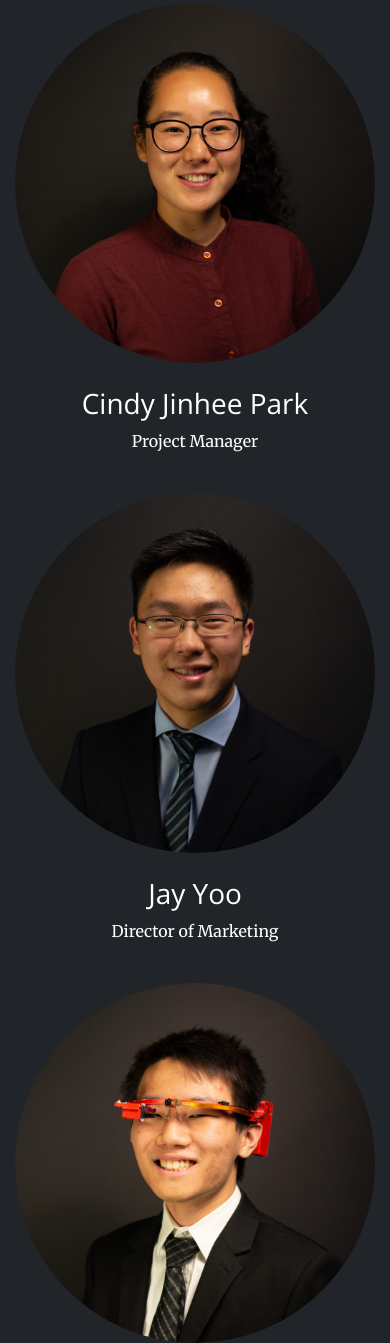
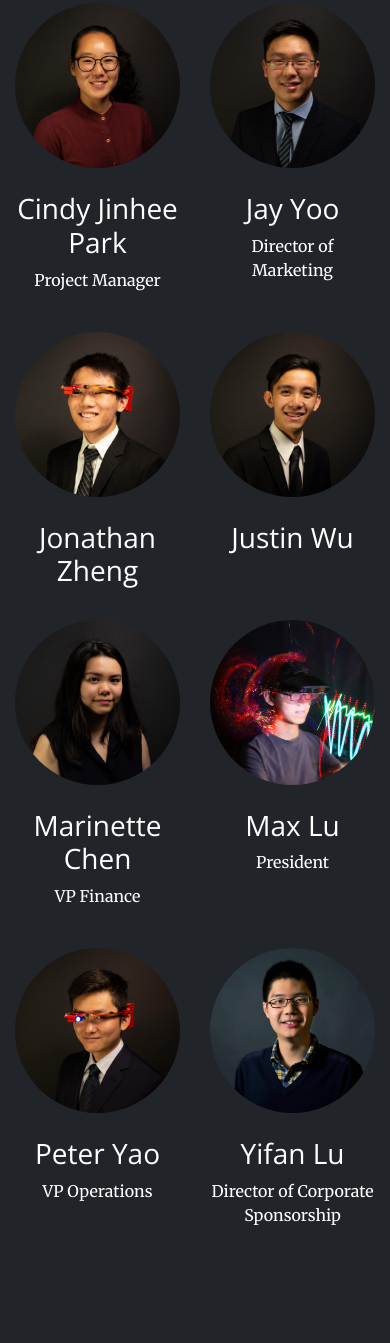
Before and after one commit to weartech/website, a website: page index.html in a window 390 px wide. Shown: the part 2992-4335 px from the top of the page. Drawn offline with nearby package versions, Linux system fonts and the light colour scheme.

Commit message:
updated member page mobile page; changed bootstrap grid

```diff
--- a/index.html
+++ b/index.html
@@ -156,7 +156,7 @@
     <div class="container">
       <!-- Team Members Row -->
       <div class="row">
-        <div class="col-lg-3 col-sm-6 text-center mb-4 sr-portraits">
+        <div class="col-lg-3 col-6 text-center mb-4 sr-portraits">
           <img class="rounded-circle img-fluid d-block mx-auto profile-photos mb-4" src="./img/portraits/cindy.jpg" alt="Cindy">
           <h3>Cindy Jinhee Park</h3>
           <p class="text-center text">Project Manager</p>
@@ -165,7 +165,7 @@
             is interesting from a coffee cup carrying spider robot to 200+ iterations of 3D printable smart glass, also as
             known as Open EyeTap.</p> -->
         </div>
-        <div class="col-lg-3 col-sm-6 text-center mb-4 sr-portraits">
+        <div class="col-lg-3 col-6 text-center mb-4 sr-portraits">
           <img class="rounded-circle img-fluid d-block mx-auto profile-photos mb-4" src="./img/portraits/jay.jpg" alt="Jay">
           <h3>Jay Yoo</h3>
           <p class="text-center text">Director of Marketing</p>
@@ -175,37 +175,37 @@
             and Professor Steve Mann. Jay hopes to use his expertise in software development and marketing to expand WearTech
             and provide opportunities to explore the application of wearable technologies and natural user interfaces. </p> -->
         </div>
-        <div class="col-lg-3 col-sm-6 text-center mb-4 sr-portraits">
+        <div class="col-lg-3 col-6 text-center mb-4 sr-portraits">
           <img class="rounded-circle img-fluid d-block mx-auto profile-photos mb-4" src="./img/portraits/jonathan.jpg" alt="Jonathan">
           <h3>Jonathan Zheng</h3>
           <!-- <p class="text-center text">Title</p>
           <p class="text-faded">What does this team member to? Keep it short! This is also a great spot for social links!</p> -->
         </div>
-        <div class="col-lg-3 col-sm-6 text-center mb-4 sr-portraits">
+        <div class="col-lg-3 col-6 text-center mb-4 sr-portraits">
           <img class="rounded-circle img-fluid d-block mx-auto profile-photos mb-4" src="./img/portraits/justin.jpg" alt="Justin">
           <h3>Justin Wu</h3>
           <!-- <p class="text-center text">Title</p>
           <p class="text-faded">What does this team member to? Keep it short! This is also a great spot for social links!</p> -->
         </div>
-        <div class="col-lg-3 col-sm-6 text-center mb-4 sr-portraits">
+        <div class="col-lg-3 col-6 text-center mb-4 sr-portraits">
           <img class="rounded-circle img-fluid d-block mx-auto profile-photos mb-4" src="./img/portraits/marinette.jpg" alt="Marinette">
           <h3>Marinette Chen</h3>
           <p class="text-center text">VP Finance</p>
           <!-- <p class="text-faded">What does this team member to? Keep it short! This is also a great spot for social links!</p> -->
         </div>
-        <div class="col-lg-3 col-sm-6 text-center mb-4 sr-portraits">
+        <div class="col-lg-3 col-6 text-center mb-4 sr-portraits">
           <img class="rounded-circle img-fluid d-block mx-auto profile-photos mb-4" src="./img/portraits/max.jpeg" alt="Max">
           <h3>Max Lu</h3>
           <p class="text-center text">President</p>
           <!-- <p class="text-faded">What does this team member to? Keep it short! This is also a great spot for social links!</p> -->
         </div>
-        <div class="col-lg-3 col-sm-6 text-center mb-4 sr-portraits">
+        <div class="col-lg-3 col-6 text-center mb-4 sr-portraits">
           <img class="rounded-circle img-fluid d-block mx-auto profile-photos mb-4" src="./img/portraits/peter.jpg" alt="Peter">
           <h3>Peter Yao</h3>
           <p class="text-center text">VP Operations</p>
           <!-- <p class="text-faded">What does this team member to? Keep it short! This is also a great spot for social links!</p> -->
         </div>
-        <div class="col-lg-3 col-sm-6 text-center mb-4 sr-portraits">
+        <div class="col-lg-3 col-6 text-center mb-4 sr-portraits">
           <img class="rounded-circle img-fluid d-block mx-auto profile-photos mb-4" src="./img/portraits/yifan.jpg" alt="Yifan">
           <h3>Yifan Lu</h3>
           <p class="text-center text">Director of Corporate Sponsorship</p>
```
